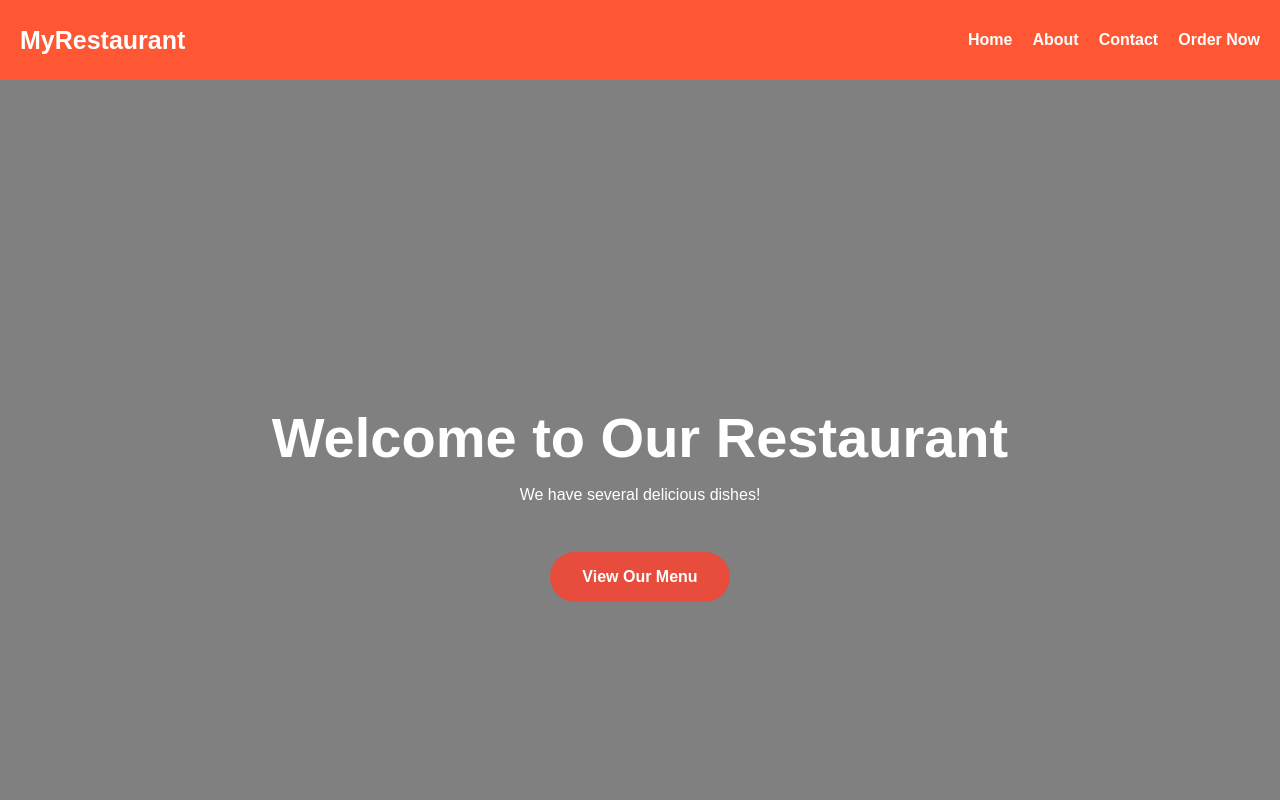
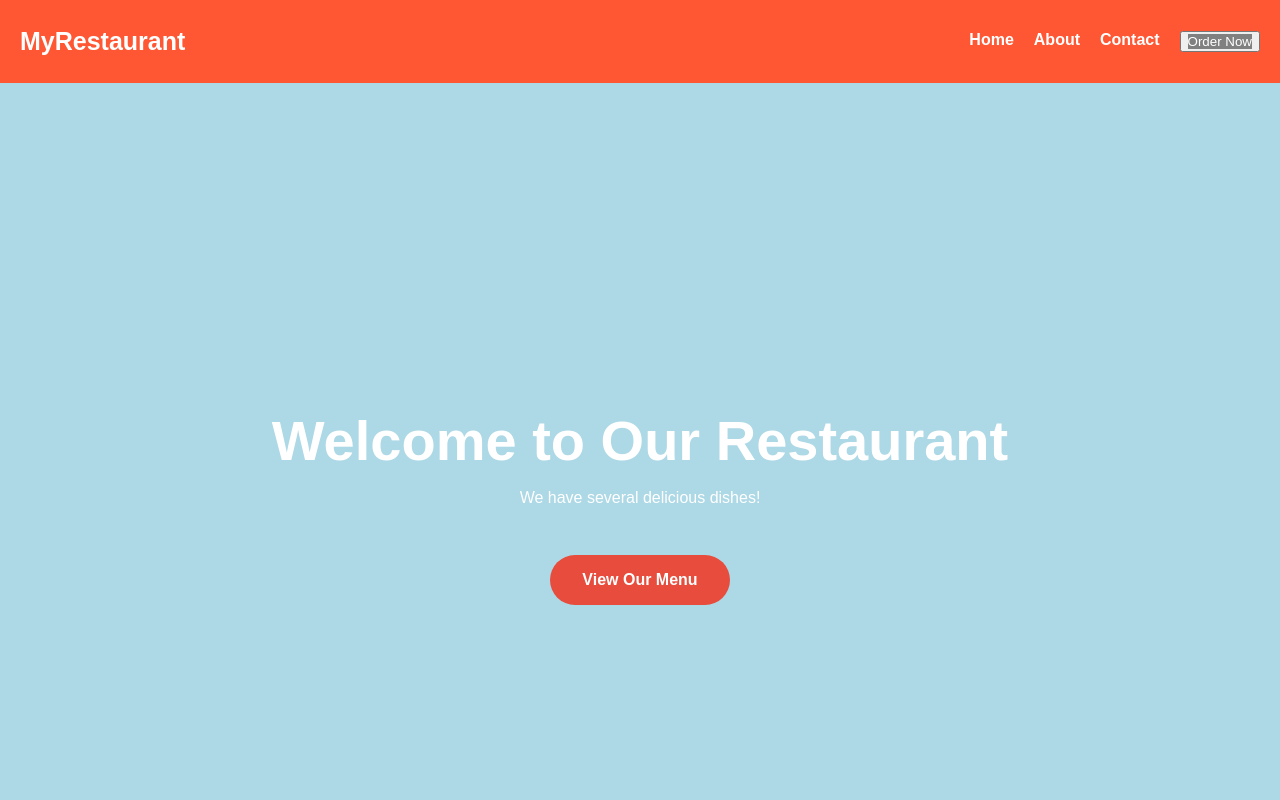
Before and after one commit to EbunoluwaArimoro/My-Restaurant-Website, a plain HTML site: page index.html in a window 1280 px wide. Shown: the top 800 px of the page. Drawn offline with Linux system fonts and the light colour scheme.

Commit message:
Changed Hero Background color

```diff
--- a/index.css
+++ b/index.css
@@ -41,6 +41,12 @@ nav .logo {
     font-weight: bold;
 }
 
+ul .order-now a {
+    background-color: grey;
+    color: white;
+    text-decoration: none;
+}
+
 /*Hero styles*/
 .hero {
     height: 100vh;
@@ -48,7 +54,7 @@ nav .logo {
     align-items: center;
     justify-content: center;
     text-align: center;
-    background-color: grey;
+    background-color: lightblue;
 
 }
 
--- a/index.html
+++ b/index.html
@@ -18,7 +18,7 @@
                 <li><a href="#home">Home</a></li>
                 <li><a href="#about">About</a></li>
                 <li><a href="#contact">Contact</a></li>
-                <li><a href="#order now">Order Now</a></li>
+                <button class="order-now"><a href="#order-now">Order Now</a></lbutton>
             </ul>
         </nav>
     </header>
```
